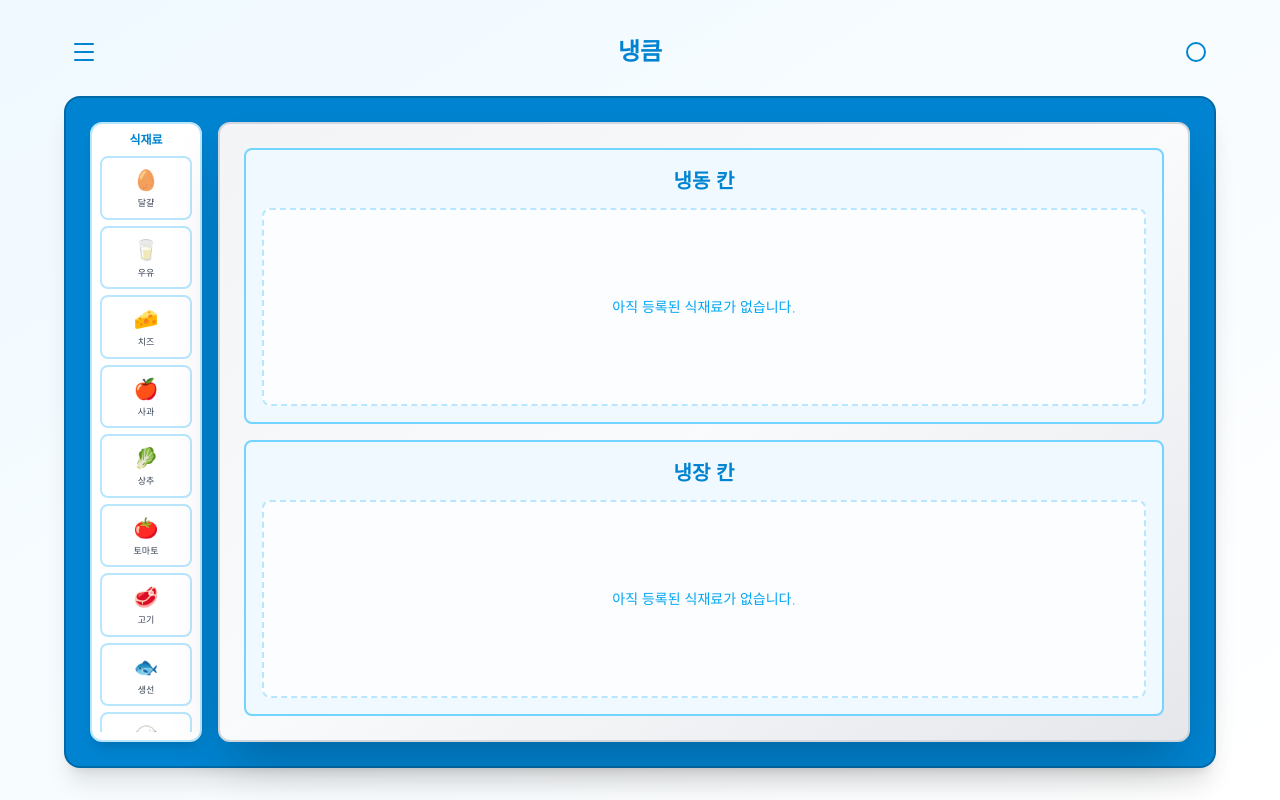
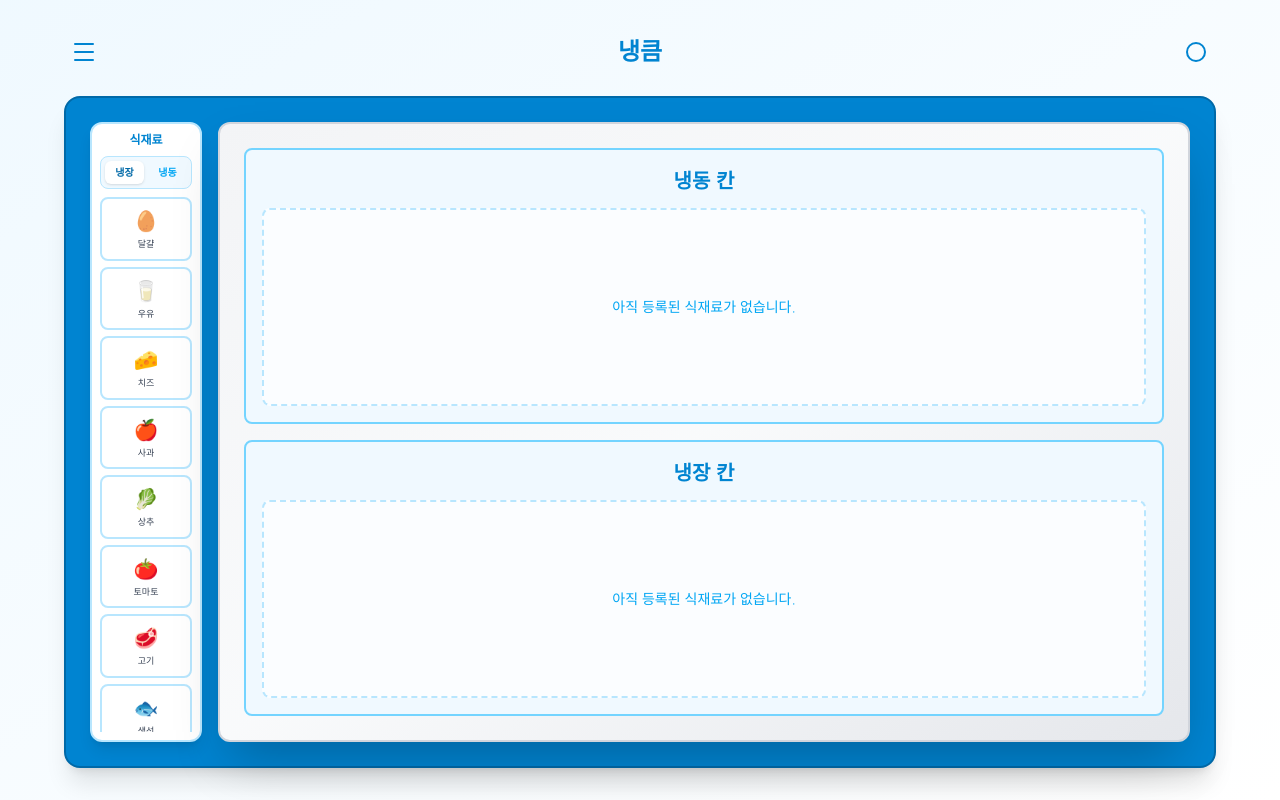
Before and after one commit to Hengjju/Refrigerrator-Management-Service-Nengkuem-, a React (Vite) app in the folder NengKuem_Dev/: page / in a window 1280 px wide. Built offline with nearby package versions, Linux system fonts and the light colour scheme; a web font is replaced by a local one.

Commit message:
feat: 냉장 및 냉동 식재료 삽입 기능 추가

```diff
--- a/NengKuem_Dev/src/app/pages/DashboardPage.tsx
+++ b/NengKuem_Dev/src/app/pages/DashboardPage.tsx
@@ -3,20 +3,26 @@ import { useState } from 'react';
 import { AVAILABLE_FOODS } from '../constants/foodCategories';
 import { StorageZone } from '../components/fridge/StorageZone';
 import type { FoodItem } from '../types/food';
-import type { StoredFoodItem } from '../types/ingredient';
+import type { StoredFoodItem, StorageSection } from '../types/ingredient';
 
-// 4단계 메인 화면입니다.
-// 왼쪽 식재료를 클릭하면 냉장 칸에 추가되는 가장 기본적인 기능을 연결합니다.
+// 5단계 메인 화면입니다.
+// 사용자가 냉장/냉동 보관 위치를 고른 뒤 식재료를 클릭해서 해당 칸에 추가합니다.
 export function DashboardPage() {
-  const freezerItems: StoredFoodItem[] = [];
+  const [selectedSection, setSelectedSection] = useState<StorageSection>('fridge');
+  const [freezerItems, setFreezerItems] = useState<StoredFoodItem[]>([]);
   const [fridgeItems, setFridgeItems] = useState<StoredFoodItem[]>([]);
 
-  const handleAddToFridge = (food: FoodItem) => {
+  const handleAddItem = (food: FoodItem) => {
     const newItem: StoredFoodItem = {
       ...food,
-      uniqueId: `${food.id}-${Date.now()}`,
-      section: 'fridge',
+      uniqueId: `${selectedSection}-${food.id}-${Date.now()}`,
+      section: selectedSection,
     };
+
+    if (selectedSection === 'freezer') {
+      setFreezerItems((prevItems) => [...prevItems, newItem]);
+      return;
+    }
 
     setFridgeItems((prevItems) => [...prevItems, newItem]);
   };
@@ -48,6 +54,32 @@ export function DashboardPage() {
             <aside className="w-[100px] md:w-[112px] flex-shrink-0">
               <div className="bg-white rounded-xl shadow-lg p-2 border-2 border-sky-200 h-full flex flex-col">
                 <div className="mb-2 text-center text-xs font-bold text-sky-600">식재료</div>
+
+                <div className="mb-2 grid grid-cols-2 gap-1 rounded-lg bg-sky-50 p-1 border border-sky-200">
+                  <button
+                    type="button"
+                    onClick={() => setSelectedSection('fridge')}
+                    className={`rounded-md px-1 py-1 text-[10px] font-bold transition-colors ${
+                      selectedSection === 'fridge'
+                        ? 'bg-white text-sky-700 shadow-sm'
+                        : 'text-sky-500 hover:text-sky-700'
+                    }`}
+                  >
+                    냉장
+                  </button>
+                  <button
+                    type="button"
+                    onClick={() => setSelectedSection('freezer')}
+                    className={`rounded-md px-1 py-1 text-[10px] font-bold transition-colors ${
+                      selectedSection === 'freezer'
+                        ? 'bg-white text-sky-700 shadow-sm'
+                        : 'text-sky-500 hover:text-sky-700'
+                    }`}
+                  >
+                    냉동
+                  </button>
+                </div>
+
                 <div
                   className="grid grid-cols-1 gap-1.5 overflow-y-auto flex-1 scrollbar-hide"
                   style={{ scrollbarWidth: 'none', msOverflowStyle: 'none' }}
@@ -56,7 +88,7 @@ export function DashboardPage() {
                     <button
                       key={food.id}
                       type="button"
-                      onClick={() => handleAddToFridge(food)}
+                      onClick={() => handleAddItem(food)}
                       className="flex flex-col items-center justify-center gap-0.5 p-2 rounded-lg bg-white border-2 border-sky-200 hover:border-sky-400 hover:shadow-md transition-all"
                     >
                       <span className="text-xl">{food.emoji}</span>
```
